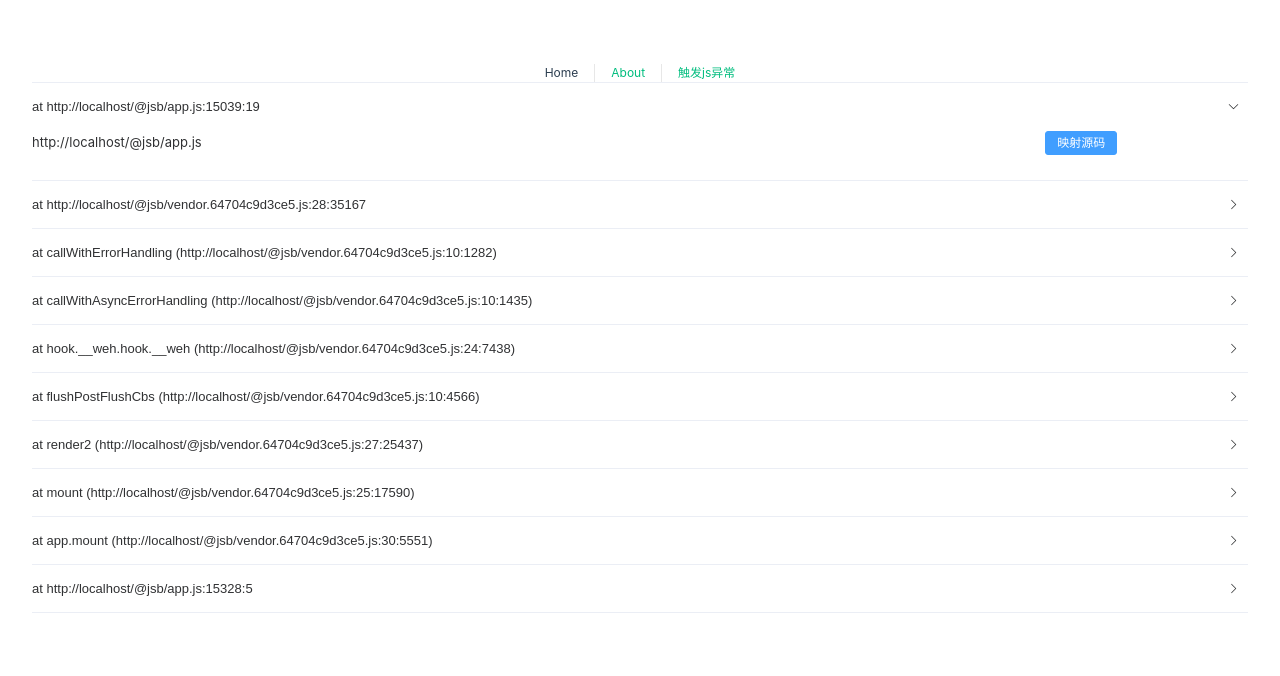
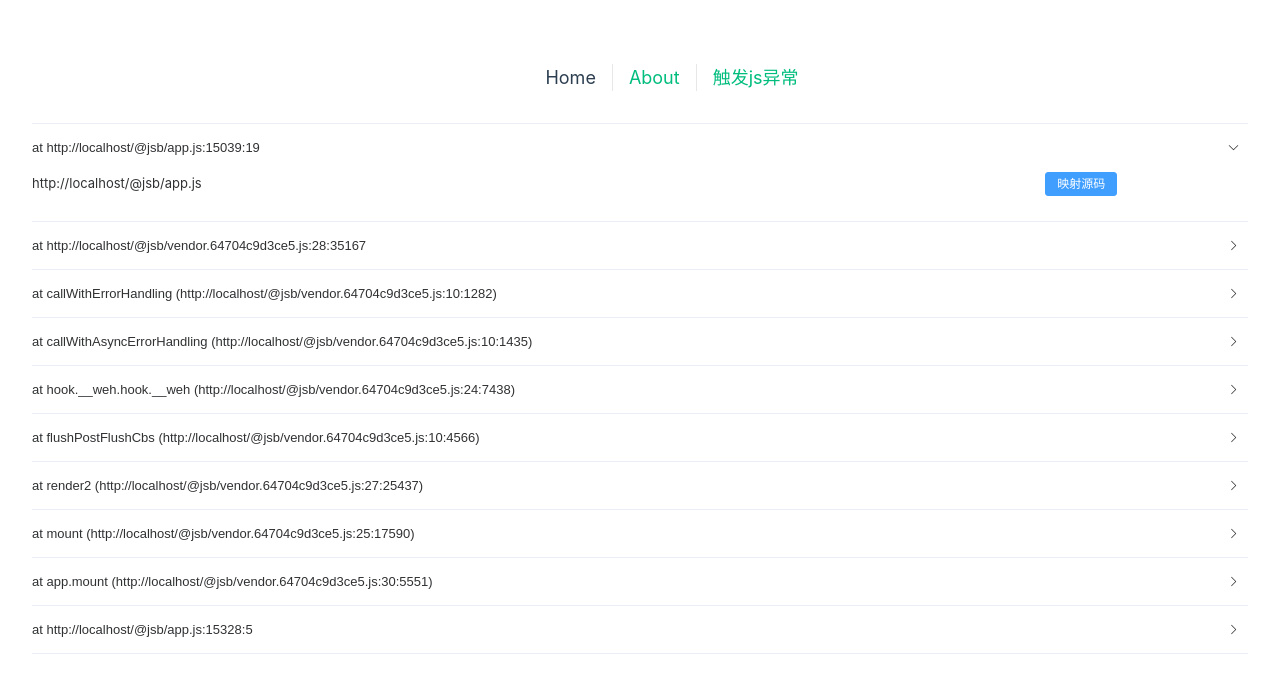
Before and after one commit to webopenfathers/sourceMap-demo, a Vue app: page / in a window 1280 px wide. Shown: the top 676 px of the page. Built offline with nearby package versions, Linux system fonts and the light colour scheme.

Commit message:
2024 6-22 20:04 改造错误定位页面的逻辑

```diff
--- a/src/App.vue
+++ b/src/App.vue
@@ -42,9 +42,9 @@ header {
 
 nav {
   width: 100%;
-  font-size: 12px;
+  font-size: 18px;
   text-align: center;
-  margin-top: 2rem;
+  margin: 2rem;
 }
 
 nav a.router-link-exact-active {
```
